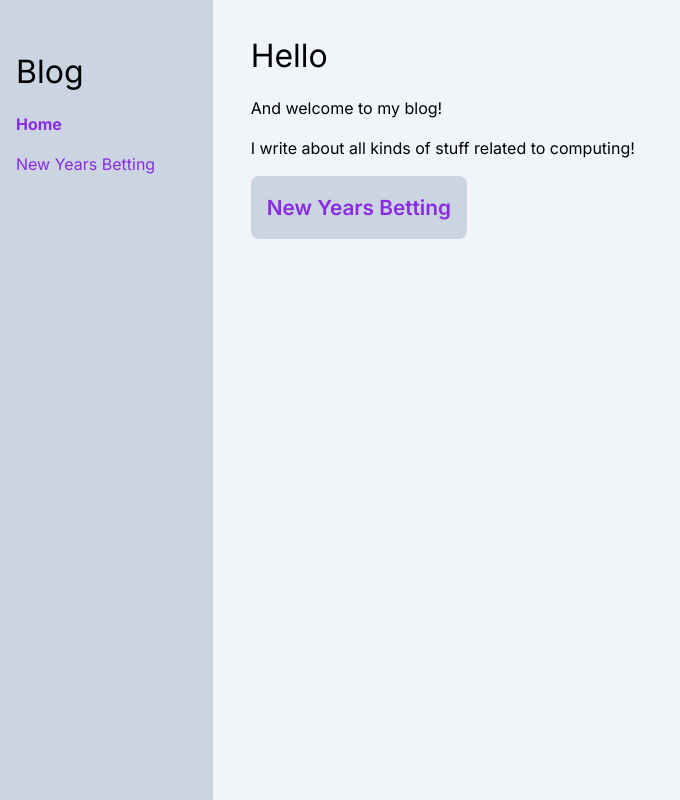
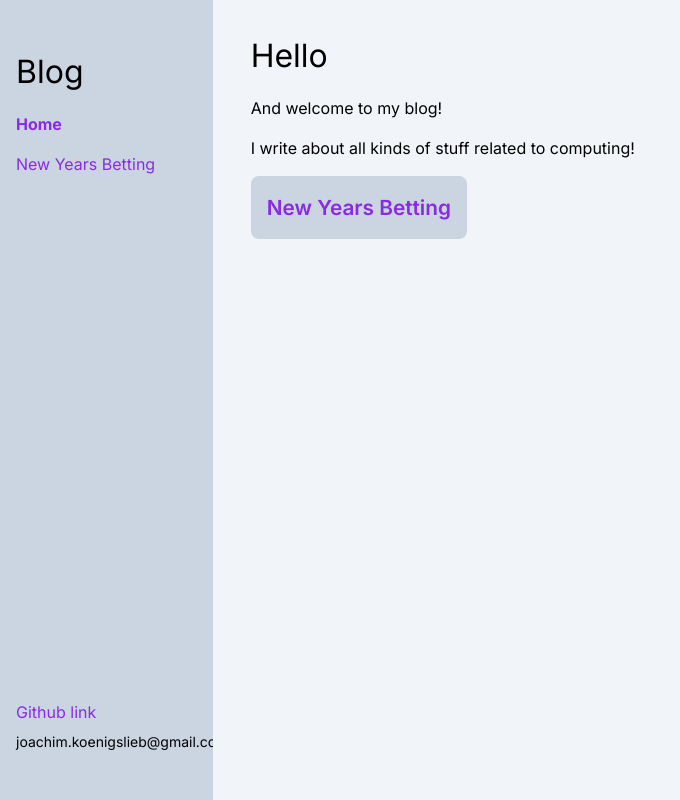
Before and after one commit to JoachimKoenigslieb/blog, a Next.js app: page / in a window 1280 px wide. Shown: the whole page, without its empty margins (0-680 px from the left). Built offline with nearby package versions, Linux system fonts and the light colour scheme.

Commit message:
scale font better

```diff
--- a/src/app/layout.tsx
+++ b/src/app/layout.tsx
@@ -31,9 +31,9 @@ export default function RootLayout({
 						{post.title}
 					</ActiveLink>
 				))}
-				<span className="md:mt-auto ml-auto md:ml-0 flex:md flex-col gap-2 hidden">
+				<span className="md:mt-auto ml-auto md:ml-0 md:flex flex-col gap-2 hidden">
 					<a href="https://github.com/JoachimKoenigslieb">Github link</a>
-					<span>
+					<span className="text-sm">
 						joachim.koenigslieb@gmail.com
 					</span>
 				</span>
```
